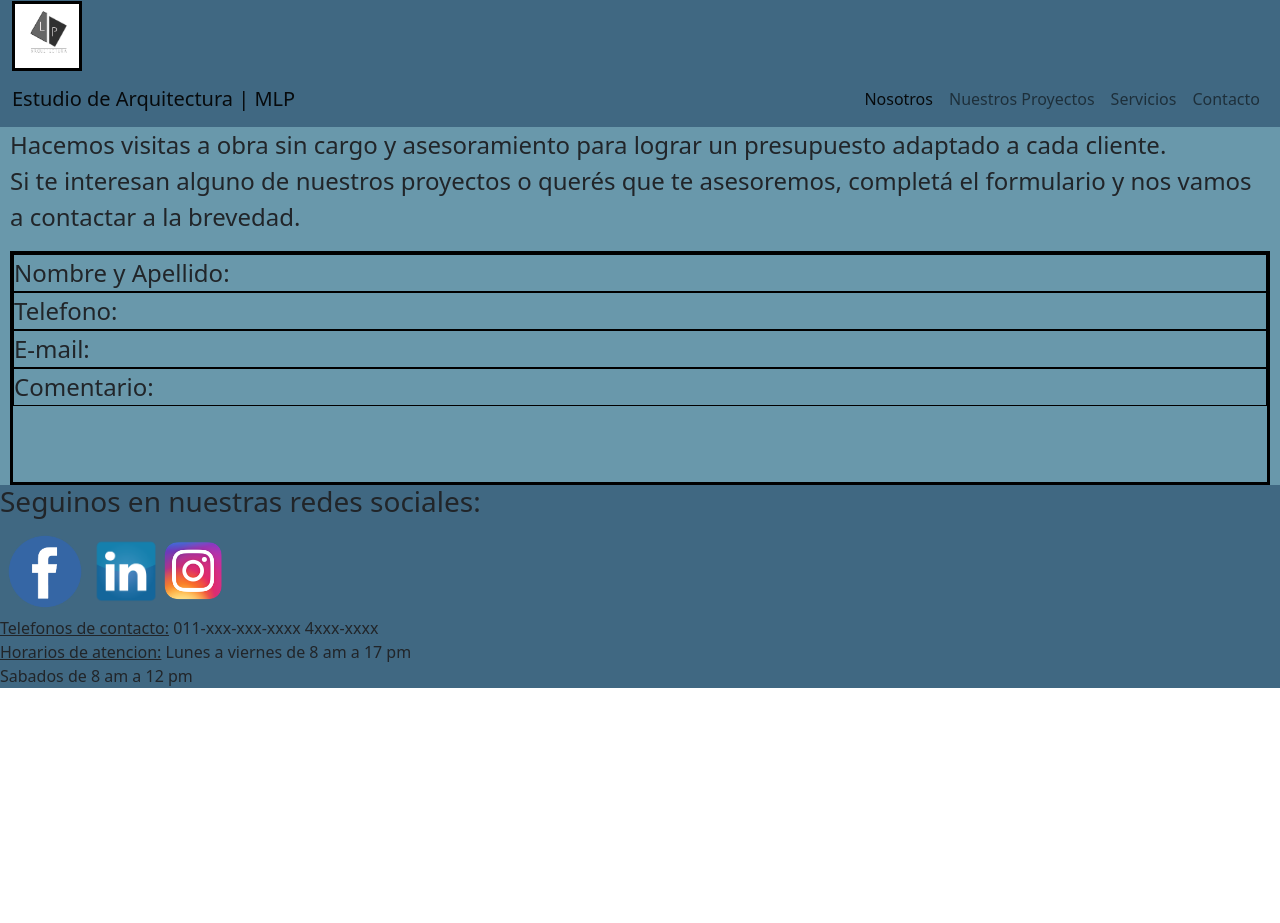
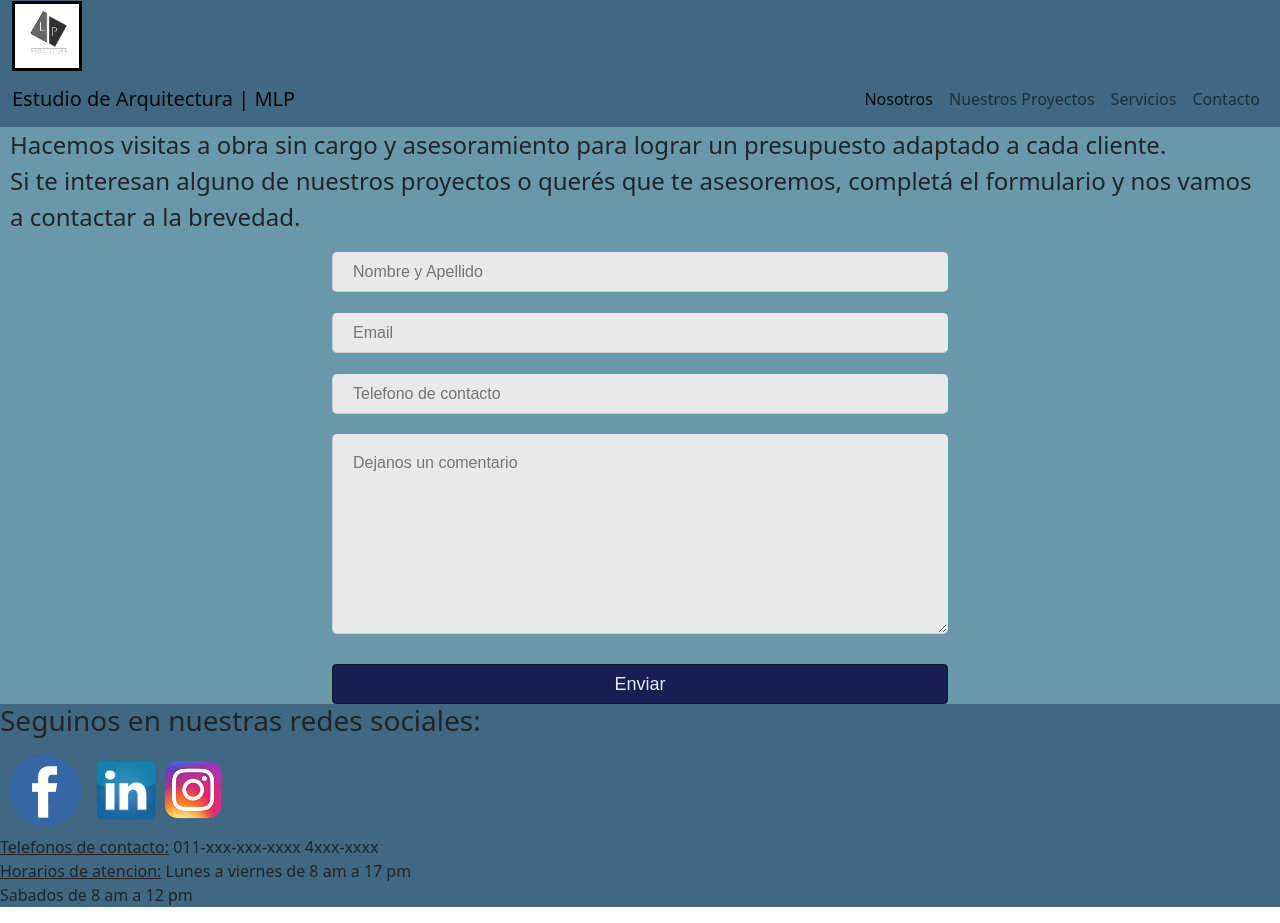
Before and after one commit to npastorella/Proyecto-CoderHouse, a website: page secciones-css/contacto.html in a window 1280 px wide. Before the commit the page ends 800 px from the top, so only its background shows below. Drawn offline with nearby package versions, Linux system fonts and the light colour scheme.

Commit message:
cambios en index nuest pro y formulario contacto

```diff
--- a/scss/base/_estilosmq.scss
+++ b/scss/base/_estilosmq.scss
@@ -1,6 +1,8 @@
 /*Media Queris Mobile*/
 
 @media only screen and (max-width:450px) {
+    /*Index*/
+
 
     /*Nosotros*/
     .txt-nos {
--- a/scss/components/_contacto.scss
+++ b/scss/components/_contacto.scss
@@ -1,36 +1,77 @@
 @import '../base/variables';
+
 .nav-Contacto {
     background-color: $bg-nav;
     font-size: 1.5rem;
-    .txt-cont{
+
+    .txt-cont {
         margin-left: 10px;
         margin-right: 10px;
     }
 }
 
-.grid-Contacto {
-    display: grid;
-    grid-template-columns: 1fr;
-    grid-template-rows: repeat(6, 1fr);
-    grid-column-gap: 0px;
-    grid-row-gap: 0px;
-    border: solid 3px black;
-    margin-left: 10px;
-    margin-right: 10px;
-    }
-.grid-contA{
-    grid-row: 1 span 1;
-    border: solid 1px black;
+.container {
+    width: 50%;
+    margin: 0 auto;
 }
-.grid-contB{
-    grid-row: 1 span 1;
-    border: solid 1px black;
+
+.form-contact {
+    width: 100%;
+    font-family: "Arial", Times, serif;
 }
-.grid-contC{
-    grid-row: 1 span 1;
-    border: solid 1px black;
+
+.form-contact-input {
+    width: 100%;
+    color: #292929;
+    font-size: 16px;
+    background-color: #E9E9E9;
+    border: 1px solid #E9E9E9;
+    -moz-border-radius: 5px;
+    -webkit-border-radius: 5px;
+    border-radius: 5px;
+    height: 40px;
+    margin-bottom: 20px;
+    border-bottom: 1px solid #ccc;
+    border-left: 1px solid #ccc;
+    text-indent: 20px;
 }
-.grid-contD{
-    grid-row: 1 span ;
-    border: solid 1px black;
+
+.form-contact-textarea {
+    width: 100%;
+    color: #292929;
+    font-size: 16px;
+    background-color: #E9E9E9;
+    border: 1px solid #E9E9E9;
+    -moz-border-radius: 5px;
+    -webkit-border-radius: 5px;
+    border-radius: 5px;
+    height: 200px;
+    margin-bottom: 20px;
+    border-bottom: 1px solid #ccc;
+    border-left: 1px solid #ccc;
+    text-indent: 20px;
+    padding-top: 16px;
+    padding-left: 0;
+    padding-right: 0;
+    font-family: "Arial", Times, serif;
 }
+
+.form-contact-button {
+    width: 100%;
+    font-size: 18px;
+    border-radius: 4px;
+    color: #fff;
+    height: 40px;
+    opacity: .8;
+    /* margin-bottom: 20px; */
+    cursor: pointer;
+    background: #03023c;
+    display: block;
+    border: none;
+    border: 1px solid #000;
+    transition: 1s;
+}
+
+.form-contact-button:hover {
+    opacity: 0.5;
+}
--- a/scss/components/_index.scss
+++ b/scss/components/_index.scss
@@ -12,17 +12,20 @@
         font-weight: 900;
         font-size: 2rem;
         text-align: center;
+        align-items: center;
         font-family: Arial, Helvetica, sans-serif;
 
         .nosotros {
             text-align: center;
+
             font-style: rgb(252, 252, 252);
-            font-size: 2rem;
+            font-size: 1.5rem;
         }
 
         video {
-            width: 100%;
+            width: 75%;
             border: 3px solid black;
+            text-align: center;
         }
     }
 
@@ -39,8 +42,9 @@
         width: 100%;
         height: 100%;
         font-weight: 900;
-        font-size: 2rem;
+        font-size: 1.5rem;
         text-align: center;
+        align-items: center;
         font-family: Arial, Helvetica, sans-serif;
     }
 }
--- a/scss/components/_nuestrosproy.scss
+++ b/scss/components/_nuestrosproy.scss
@@ -3,6 +3,7 @@
     background-color: rgb(105, 152, 171);
     font-size: 1.5rem;
     text-align: center;
+    font-weight: bold;
 
     .img-Carousel{
         width: 75%;
--- a/secciones-css/contacto.html
+++ b/secciones-css/contacto.html
@@ -68,20 +68,18 @@
             Si te interesan alguno de nuestros proyectos o querés que te asesoremos, completá el formulario y nos vamos
             a contactar a la brevedad.
         </p>
-        <section class="grid-Contacto">
-            <div class="grid-contA">
-                Nombre y Apellido:
+
+        <div class="container">
+            <form action="#" class="form-contact" method="post" tabindex="1">
+                <input type="text" class="form-contact-input" name="Nombre y Apellido" placeholder="Nombre y Apellido" required />
+                <input type="email" class="form-contact-input" name="email" placeholder="Email"/>
+                <input type="tel" class="form-contact-input" name="tel" placeholder="Telefono de contacto" />
+                <textarea class="form-contact-textarea" name="conteudo" placeholder="Dejanos un comentario"
+                    required></textarea>
+                <button type="submit" class="form-contact-button">Enviar</button>
+            </form>
         </div>
-            <div class="grid-contB">
-                Telefono:
-            </div>
-            <div class="grid-contC">
-                E-mail:
-            </div>
-            <div class="grid-contD">
-                Comentario:
-            </div>
-        </section>
+
     </main>
 
     <footer class="class-Footer">
@@ -92,10 +90,12 @@
                 <img class="img-face" src="../imagenes/redes/facebook.png" alt="Enlace a nuestra red social Facebook">
             </a>
             <a href="http://www.linkedin.com" target="_blank">
-                <img class="img-linkedin" src="../imagenes/redes/linkedin.png" alt="Enlace a nuestra red socialLinkedin">
+                <img class="img-linkedin" src="../imagenes/redes/linkedin.png"
+                    alt="Enlace a nuestra red socialLinkedin">
             </a>
             <a href="http://www.instagram.com" target="_blank">
-                <img class="img-insta" src="../imagenes/redes/instagram.png" alt="Enlace a nuestra red social Instagram">
+                <img class="img-insta" src="../imagenes/redes/instagram.png"
+                    alt="Enlace a nuestra red social Instagram">
             </a>
             <p>
                 <u>Telefonos de contacto:</u> 011-xxx-xxx-xxxx 4xxx-xxxx <br>
```
Also changed, not shown: index.html (+4 -4 lines), secciones-css/nuestrosproyectos.html (+3 -3 lines), css/style.css, 1 other file. Lines whose indentation alone changed are shown as unchanged.
